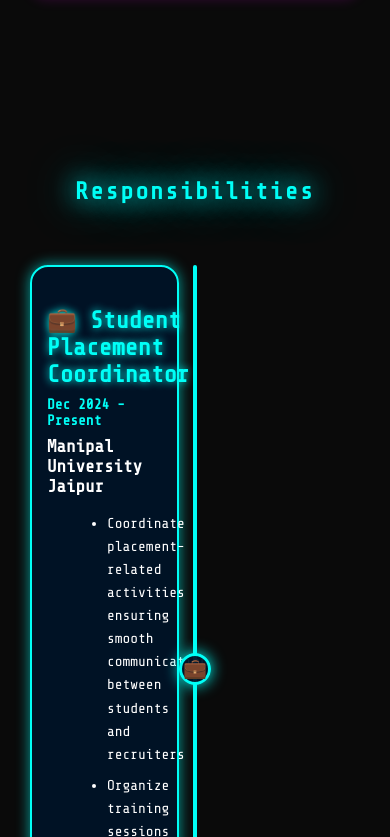
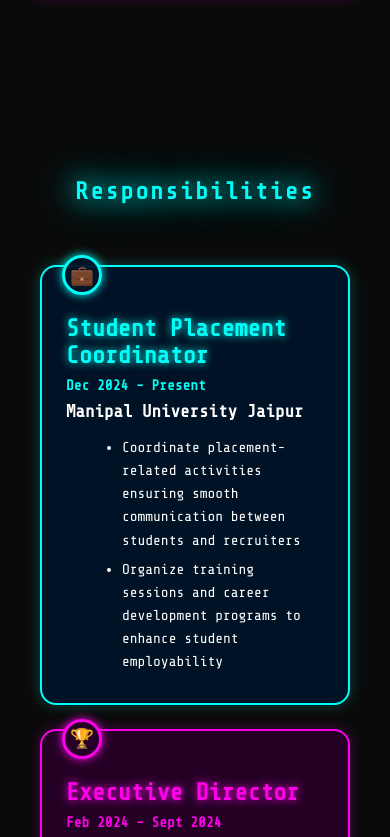
Before and after one commit to nonofficial4567/portfolio, a React (Vite) app: page / in a window 390 px wide. Shown: the part 6947-7784 px from the top of the page. Built offline with nearby package versions, Linux system fonts and the light colour scheme.

Commit message:
Create mobile-specific layout for Responsibilities section

```diff
--- a/src/components/Responsibilities.jsx
+++ b/src/components/Responsibilities.jsx
@@ -32,6 +32,7 @@
 const Responsibilities = () => {
   return (
     <div
+     className="responsibilities-section"
       style={{
         width: '100%',
         minHeight: '100vh',
@@ -59,7 +60,9 @@
         Responsibilities
       </h2>
 
-      <div
+     {/* Desktop Timeline Layout */}
+     <div
+       className="desktop-timeline"
         style={{
           position: 'relative',
           width: '100%',
@@ -195,6 +198,92 @@
           );
         })}
       </div>
+
+     {/* Mobile Card Layout */}
+     <div className="mobile-timeline" style={{ display: 'none' }}>
+       {timelineData.map((item, idx) => (
+         <div
+           key={item.title}
+           className="mobile-timeline-card"
+           style={{
+             background: item.bg,
+             border: `2px solid ${item.border}`,
+             borderRadius: '16px',
+             boxShadow: `0 0 14px ${item.border}40`,
+             padding: '24px',
+             marginBottom: '24px',
+             color: '#fff',
+             textAlign: 'left',
+             width: '100%',
+             maxWidth: '100%',
+             boxSizing: 'border-box',
+             position: 'relative'
+           }}
+         >
+           {/* Mobile icon badge */}
+           <div
+             style={{
+               position: 'absolute',
+               top: '-12px',
+               left: '20px',
+               width: '40px',
+               height: '40px',
+               background: item.bg,
+               border: `3px solid ${item.border}`,
+               borderRadius: '50%',
+               boxShadow: `0 0 10px ${item.border}`,
+               display: 'flex',
+               alignItems: 'center',
+               justifyContent: 'center',
+               fontSize: '1.2rem',
+               color: item.color,
+             }}
+           >
+             {item.icon}
+           </div>
+
+           <div style={{ marginTop: '16px' }}>
+             <h3
+               style={{
+                 fontSize: '1.3rem',
+                 marginBottom: '8px',
+                 color: item.color,
+                 textShadow: `0 0 8px ${item.color}`,
+                 fontWeight: 700,
+               }}
+             >
+               {item.title}
+             </h3>
+             <div style={{
+               color: item.color,
+               fontWeight: 600,
+               fontSize: '0.9rem',
+               marginBottom: '8px'
+             }}>
+               {item.date}
+             </div>
+             <div style={{
+               fontWeight: 700,
+               margin: '8px 0 15px 0',
+               color: '#fff',
+               fontSize: '1.1rem'
+             }}>
+               {item.org}
+             </div>
+             <ul style={{
+               marginLeft: '16px',
+               marginBottom: 0,
+               lineHeight: '1.6',
+               fontSize: '0.95rem'
+             }}>
+               {item.details.map((d, i) => (
+                 <li key={i} style={{ marginBottom: '6px' }}>{d}</li>
+               ))}
+             </ul>
+           </div>
+         </div>
+       ))}
+     </div>
     </div>
   );
 };
--- a/src/index.css
+++ b/src/index.css
@@ -824,6 +824,42 @@
     max-width: 100% !important;
   }
 
+ /* Responsibilities Mobile Layout */
+ .responsibilities-section .desktop-timeline {
+   display: block;
+ }
+
+ .responsibilities-section .mobile-timeline {
+   display: none !important;
+ }
+
+ @media (max-width: 768px) {
+   .responsibilities-section .desktop-timeline {
+     display: none !important;
+   }
+
+   .responsibilities-section .mobile-timeline {
+     display: block !important;
+     width: 100%;
+     padding: 0 10px;
+     box-sizing: border-box;
+   }
+
+   .mobile-timeline-card {
+     animation: slideInUp 0.6s ease-out;
+   }
+
+   @keyframes slideInUp {
+     from {
+       opacity: 0;
+       transform: translateY(30px);
+     }
+     to {
+       opacity: 1;
+       transform: translateY(0);
+     }
+   }
+ }
   /* Responsibilities Timeline Mobile */
   .responsibilities-section .card {
     width: 90% !important;
```
